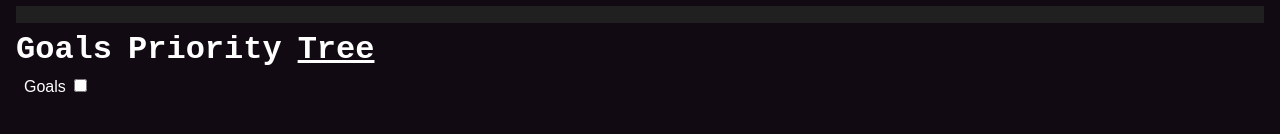
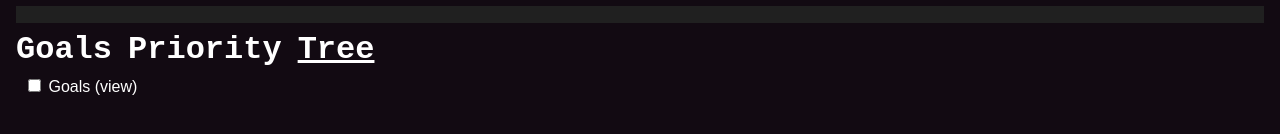
Before and after one commit to myfatemi04/radar, a React (Create React App) app: page / in a window 1280 px wide. Both pictures are taken after a click on the element "Tree". Shown: the part 258-392 px from the top of the page. Built offline with nearby package versions, Linux system fonts and the light colour scheme.

Commit message:
render differently if parent is completed

```diff
--- a/src/RootItemTreeView.tsx
+++ b/src/RootItemTreeView.tsx
@@ -1,38 +1,64 @@
-import { useMemo } from 'react';
-import { useContext, useCallback } from 'react';
+import { useCallback, useContext, useMemo } from 'react';
 import { RootItemIdContext } from './AppContexts';
 import ItemStoreContext from './ItemStoreContext';
 import Path from './Path';
 import { useSetRootItemId } from './RouteHooks';
 import useItem from './useItem';
 
-export function RootItemTreeViewNode({ itemId }: { itemId: string }) {
+export function RootItemTreeViewNode({
+	itemId,
+	hasCompletedParent = false,
+}: {
+	itemId: string;
+	hasCompletedParent?: boolean;
+}) {
 	const item = useItem(itemId);
-	const { state, store } = useContext(ItemStoreContext);
+	const { store } = useContext(ItemStoreContext);
 	const setRootItemId = useSetRootItemId();
 
-	const onCheckboxClicked = useCallback(() => {
-		store.toggleCompleted(itemId);
-	}, [itemId, store]);
+	const toggleCompletion = useCallback(
+		() => store.toggleCompleted(itemId),
+		[itemId, store]
+	);
 
-	const onTitleClicked = useCallback(() => {
-		setRootItemId(itemId);
-	}, [itemId, setRootItemId]);
+	const navigateToItem = useCallback(
+		() => setRootItemId(itemId),
+		[itemId, setRootItemId]
+	);
 
 	if (!item) {
 		return null;
 	}
 
+	const explicitlyCompleted = item.completedAt !== null;
+
 	return (
-		<div style={{ padding: '0.5rem' }}>
-			<span onClick={onTitleClicked} style={{ cursor: 'pointer' }}>
+		<div style={{ paddingTop: '0.5rem', paddingLeft: '0.5rem' }}>
+			<input
+				type='checkbox'
+				checked={explicitlyCompleted}
+				// Disable checkbox if parent is completed
+				disabled={hasCompletedParent}
+				readOnly={hasCompletedParent}
+				onChange={hasCompletedParent ? undefined : toggleCompletion}
+			/>{' '}
+			<span
+				style={{
+					color: explicitlyCompleted
+						? '#88ff88'
+						: hasCompletedParent
+						? 'gray'
+						: undefined,
+					fontStyle:
+						explicitlyCompleted || hasCompletedParent ? 'italic' : undefined,
+				}}
+			>
 				{item.name}
 			</span>{' '}
-			<input
-				type='checkbox'
-				checked={state.isCompleted(itemId)}
-				onClick={onCheckboxClicked}
-			/>
+			<span onClick={navigateToItem} style={{ cursor: 'pointer' }}>
+				(view)
+			</span>
+			{item.target && <span> - {item.target.toLocaleString()}</span>}
 			<div
 				style={{
 					display: 'flex',
@@ -41,7 +67,11 @@ export function RootItemTreeViewNode({ itemId }: { itemId: string }) {
 				}}
 			>
 				{item.dependencyIds.map(dependencyId => (
-					<RootItemTreeViewNode key={dependencyId} itemId={dependencyId} />
+					<RootItemTreeViewNode
+						key={dependencyId}
+						itemId={dependencyId}
+						hasCompletedParent={hasCompletedParent || explicitlyCompleted}
+					/>
 				))}
 			</div>
 		</div>
```
